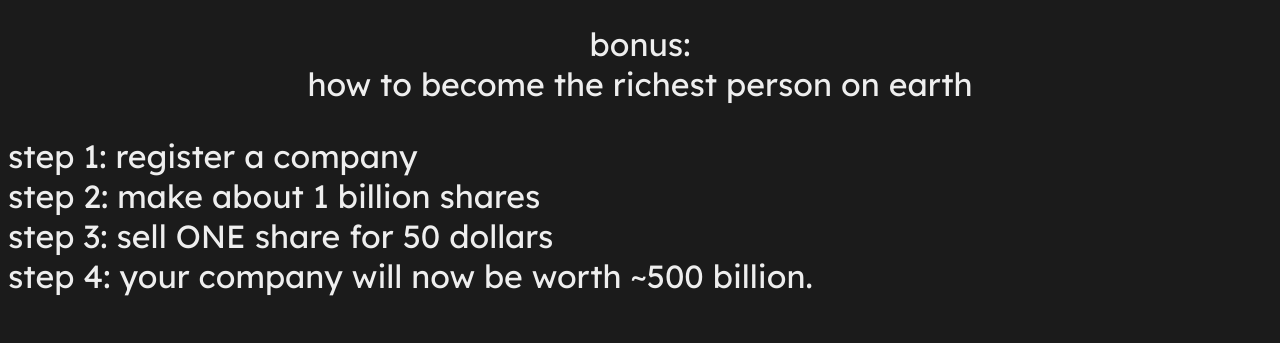
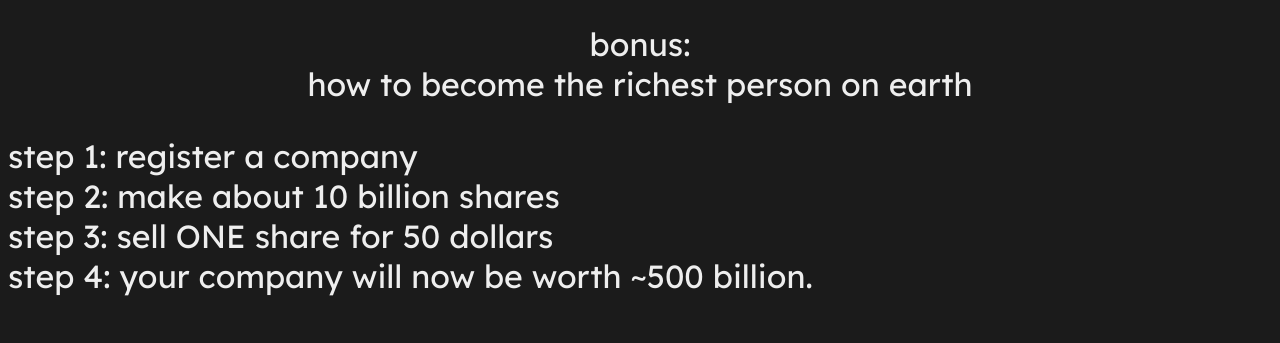
Before and after one commit to WilliamAnimate/blog, a plain HTML site: page blog1.html in a window 1280 px wide. Shown: the part 920-1263 px from the top of the page. Drawn offline with Linux system fonts and the light colour scheme.

Commit message:
fix part 2

```diff
--- a/blog1.html
+++ b/blog1.html
@@ -31,7 +31,7 @@
         <p class="actualblog">bonus:<br>how to become the richest person on earth</p>
         <p class="actualblog-steps">step 1: register a company
             <br>
-        step 2: make about 1 billion shares
+        step 2: make about 10 billion shares
             <br>
         step 3: sell ONE share for 50 dollars
             <br>
```
